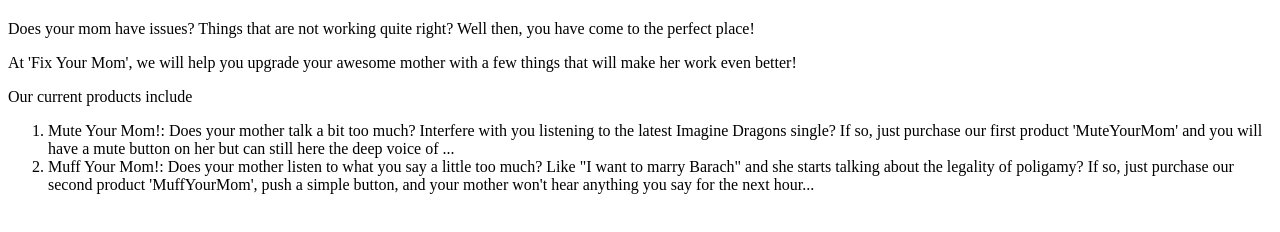
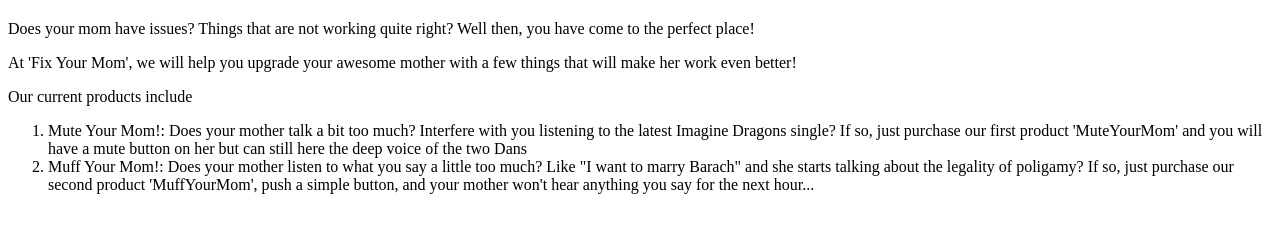
Before and after one commit to fixyourmom/fixyourmom.github.io, a plain HTML site: page index.html in a window 1280 px wide. Shown: the part 46-278 px from the top of the page. Drawn offline with Linux system fonts and the light colour scheme.

Commit message:
Update index.html

```diff
--- a/index.html
+++ b/index.html
@@ -3,7 +3,7 @@
 <p>At 'Fix Your Mom', we will help you upgrade your awesome mother with a few things that will make her work even better!</p>
 <p>Our current products include
   <ol>
-    <li>Mute Your Mom!: Does your mother talk a bit too much?  Interfere with you listening to the latest Imagine Dragons single?  If so, just purchase our first product 'MuteYourMom' and you will have a mute button on her but can still here the deep voice of ...</li>
+    <li>Mute Your Mom!: Does your mother talk a bit too much?  Interfere with you listening to the latest Imagine Dragons single?  If so, just purchase our first product 'MuteYourMom' and you will have a mute button on her but can still here the deep voice of the two Dans</li>
     <li>Muff Your Mom!: Does your mother listen to what you say a little too much?  Like "I want to marry Barach" and she starts talking about the legality of poligamy?  If so, just purchase our second product 'MuffYourMom', push a simple button, and your mother won't hear anything you say for the next hour...</li>
   </ol>
 </p>
```
